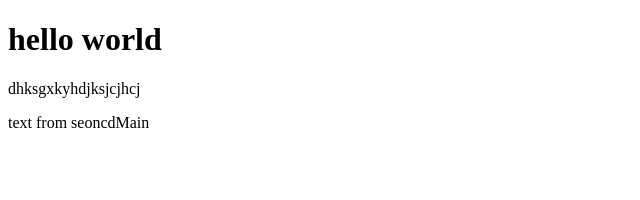
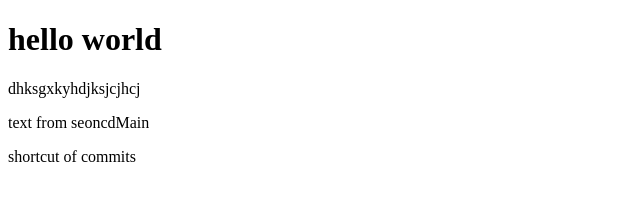
Before and after one commit to spinoza12-afk/gittest, a plain HTML site: page Index.html in a window 1280 px wide. Shown: the whole page, without its empty margins (0-640 px from the left). Drawn offline with Linux system fonts and the light colour scheme.

Commit message:
change message form branc secondMain

```diff
--- a/Index.html
+++ b/Index.html
@@ -9,5 +9,6 @@
     <h1>hello world</h1>
     dhksgxkyhdjksjcjhcj
     <p>text from seoncdMain</p>
+    <p>shortcut of commits</p>
 </body>
 </html>
```
